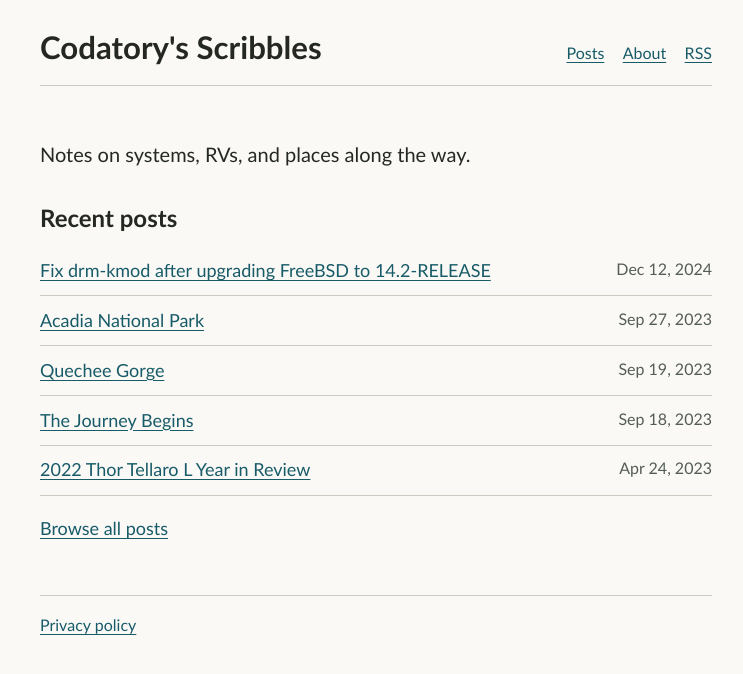
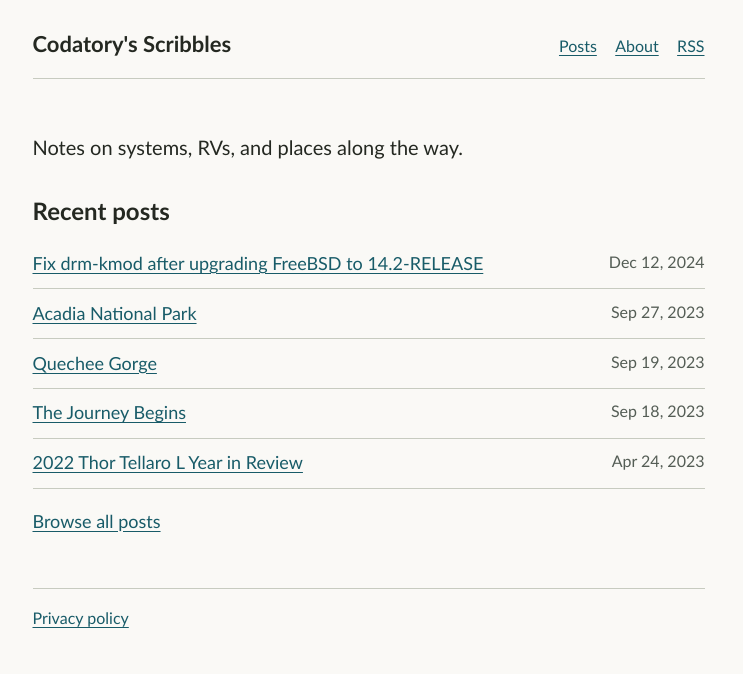
Before and after one commit to codatory/codatory.github.io, a Jekyll site: the page built from index.markdown, in a window 1280 px wide. Shown: the top 674 px of the page, without its empty margins (264-1007 px from the left). Built offline with Jekyll 4.4.1, drawn with Linux system fonts in a browser that asks for light colours.

Commit message:
Fix layout shift

```diff
--- a/assets/css/site.css
+++ b/assets/css/site.css
@@ -1,5 +1,6 @@
 :root {
   color-scheme: light dark;
+  scrollbar-gutter: stable;
   --paper: #faf9f6;
   --panel: #efede7;
   --ink: #242821;
@@ -93,10 +94,6 @@ a.site-name:not(:hover) {
   text-decoration: none;
 }
 
-h1.site-name {
-  font-size: clamp(1.5rem, 1.15rem + 1.25vw, 1.95rem);
-}
-
 .site-header nav {
   display: flex;
   flex-wrap: wrap;
@@ -108,7 +105,11 @@ h1.site-name {
   padding-block: 0.3rem;
 }
 
-[aria-current="page"] {
+.site-header nav a[aria-current="page"] {
+  text-decoration-thickness: 0.16em;
+}
+
+.site-footer [aria-current="page"] {
   font-weight: 700;
 }
 
```
